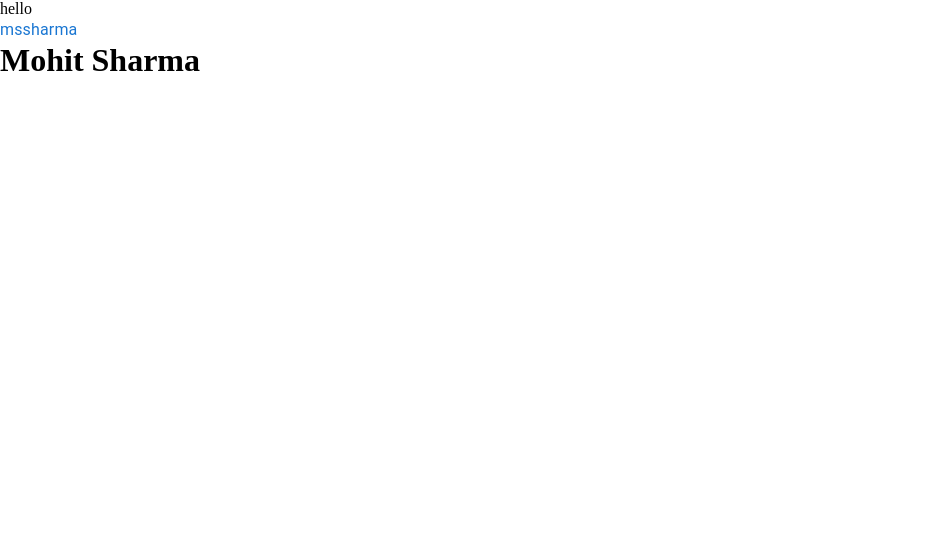
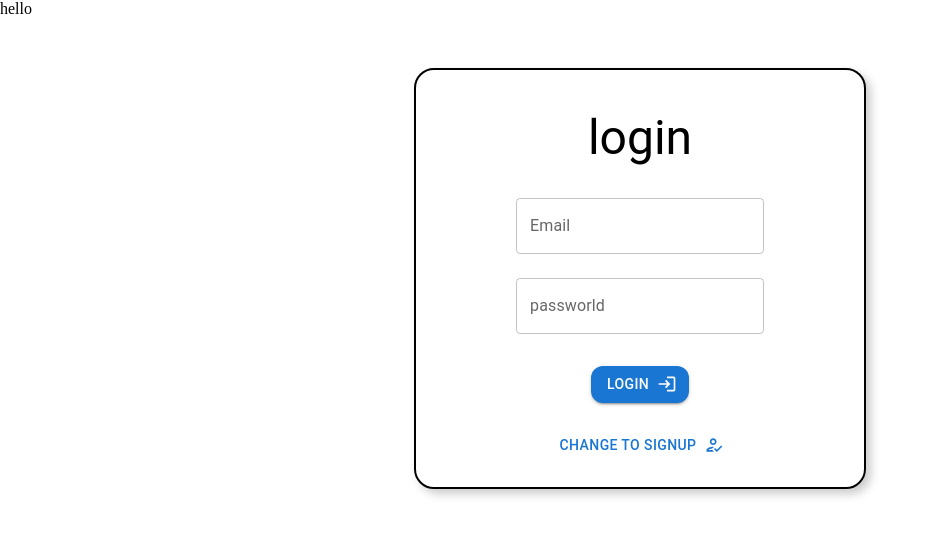
Before and after one commit to sharmasuper/MetrialUI_totrial, a React (Vite) app: page / in a window 1280 px wide. Shown: the top 536 px of the page, without its empty margins (0-937 px from the left). Built offline with nearby package versions, Linux system fonts and the light colour scheme.

Commit message:
complte login and signup page

```diff
--- a/src/Appbar.jsx
+++ b/src/Appbar.jsx
@@ -1,18 +1,68 @@
 
-import { useTheme } from '@mui/material/styles';
-import { Box, Typography } from '@mui/material';
-import { DataGrid } from '@mui/x-data-grid'
+
+import { Box, Button, TextField, Typography } from '@mui/material';
+import { useState } from 'react';
+import LoginIcon from '@mui/icons-material/Login';
+import HowToRegOutlinedIcon from '@mui/icons-material/HowToRegOutlined';
+
 
 
 function Appbar() {
-  const theme = useTheme()
-   console.log(theme)
-  return (
-      <Box>
-         <Typography color="primary">mssharma</Typography>
-         <h1>Mohit Sharma</h1>
-      </Box>
-  );
+      const [isSignup,setSignup] = useState(false)
+      const [inputs,setinputs] = useState({
+        name:"",
+        email:"",
+        passworld:""
+      })
+
+        //  console.log(isSignup)
+     const resetState = (e) =>{
+      setSignup(!isSignup)
+      setinputs({name:"",email:"",passworld:""})
+     }
+
+
+        const handleChange = (e) =>{
+          setinputs((pre)=>(
+            {
+              ...pre,
+               [e.target.name] : e.target.value
+            }
+          ))
+        }
+
+       const  trip=(e)=>{
+        e.preventDefault();
+        console.log(inputs)
+       }
+
+ return (
+   <div>
+      <form onSubmit={trip}>
+      <Box display="flex" flexDirection={"column"} maxWidth={400} alignItems={'center'}
+       justifyContent={'center'} margin={"auto"}
+       sx={{marginTop:"50px",
+              border:"2px solid black",
+            ":hover":{
+              boxShadow : "10px 10px 20px #ccc"
+            }
+       }} padding={3} borderRadius={5} boxShadow={`5px 5px 10px #ccc`}>
+
+          <Typography variant='h3' padding={2} textAlign='center'>{isSignup?"signup":"login"}</Typography>
+          {isSignup&&  <TextField name="name" value={inputs.name} onChange={handleChange} type="text" variant='outlined' placeholder='name' label="name" margin='normal' />  }
+          <TextField name="email" onChange={handleChange} value={inputs.email} type={"email"} variant='outlined' placeholder='Email' label="Email" margin='normal'/>
+            <TextField name="passworld" onChange={handleChange} value={inputs.passworld} type={"passworld"} variant='outlined' placeholder='passworld' label="passworld" margin='normal'/>
+            <Button endIcon={isSignup?<HowToRegOutlinedIcon/>:<LoginIcon/>}  variant='contained' type="submit"  sx={{marginTop:3,borderRadius:3}}>{isSignup?"signup":"login"}</Button>
+            <Button endIcon={isSignup?<LoginIcon/>:<HowToRegOutlinedIcon/>} onClick={resetState}  sx={{marginTop:3,borderRadius:3}}>
+
+           change To {isSignup?"Login" : "signup"}
+
+              </Button>
+        </Box>
+      </form>
+   </div>
+ )
+
 }
 
 
```
